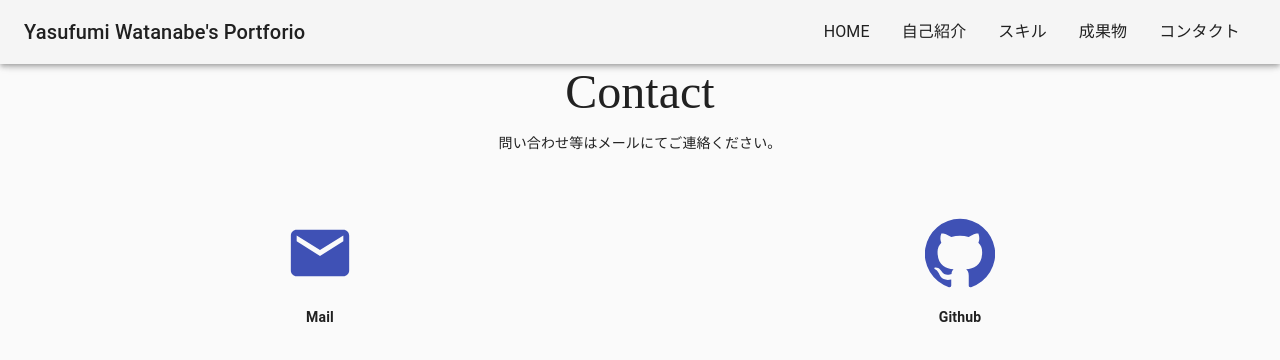
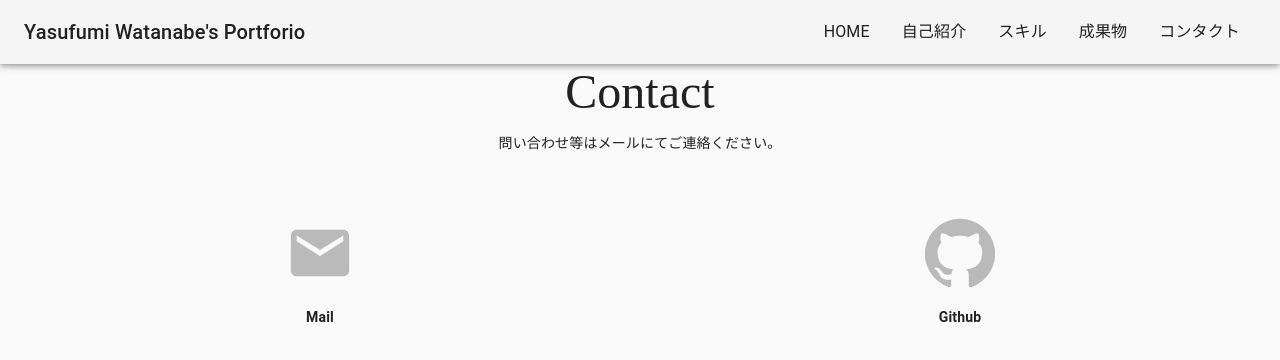
Before and after one commit to yasuyasu-w/myportforio2, a React (Create React App) app: page /contact in a window 1280 px wide. Shown: the top 360 px of the page. Built offline with nearby package versions, Linux system fonts and the light colour scheme.

Commit message:
grgterynynynyny

```diff
--- a/src/Bar/page/Contact.tsx
+++ b/src/Bar/page/Contact.tsx
@@ -26,7 +26,7 @@ const useStyles = makeStyles(() =>
     icon:{
         fontSize:70,
         '&:hover':{
-            opacity: 0.5
+            color: '#FFB952'
         }
     }
   }),
@@ -44,13 +44,13 @@ export default function Contact(){
         <div className={classes.main} >
             <div className={classes.iconFont} >
             <a href='mailto:ya.su.ya.su.w0612@outlook.jp' >
-                <MailIcon className={classes.icon} color='primary' />
+                <MailIcon className={classes.icon} color='disabled' />
             </a>
             <p><b>Mail</b></p>
             </div>
             <div className={classes.iconFont} >
             <a href='https://github.com/yasuyasu-w' target="_blank" rel="noopener noreferrer" >
-                <GitHubIcon className={classes.icon} color='primary' />
+                <GitHubIcon className={classes.icon} color='disabled' />
             </a>
             <p><b>Github</b></p>
             </div>
--- a/src/Bar/page/Product.tsx
+++ b/src/Bar/page/Product.tsx
@@ -29,7 +29,7 @@ const useStyles = makeStyles({
         justifyContent:'flex-end'
     },
     media: {
-      height: '400px',
+      height: '300px',
     },
   });
 
```
Also changed, not shown: firebase.json (added), 1 other file (tests, documents, lock files or other folders).
